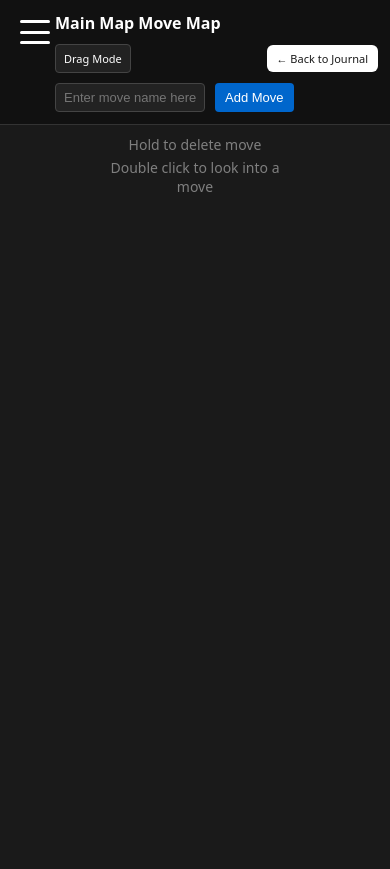
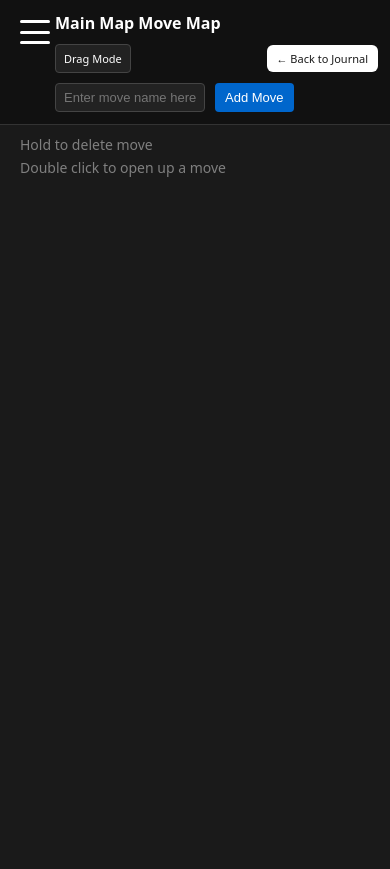
Before and after one commit to AUrbano2000/bjj-tracker, a Flask app: page /moves in a window 390 px wide. Run offline with Flask 3, Linux system fonts and the light colour scheme; data comes from the database, SQL or seed files in the repository; data that the repository does not hold is empty.

Commit message:
Improve mobile UX: bigger moves, double-tap detection, progress dial, positioned popup

```diff
--- a/static/drag.js
+++ b/static/drag.js
@@ -82,8 +82,12 @@ setupLineClickHandlers();
 document.querySelectorAll(".move").forEach(move => {
   let offsetX, offsetY, dragging = false;
   let longPressTimer = null;
+  let showPopupTimer = null;
   let longPressPopup = null;
+  let progressDial = null;
   let hasMoved = false;
+  let startX = 0, startY = 0;
+  let lastTap = 0;
 
   // Helper to get position from mouse or touch event
   function getEventPosition(e) {
@@ -94,19 +98,50 @@ document.querySelectorAll(".move").forEach(move => {
   }
 
   function showLongPressPopup() {
+    const rect = move.getBoundingClientRect();
     longPressPopup = document.createElement('div');
     longPressPopup.style.position = 'fixed';
-    longPressPopup.style.top = '50%';
-    longPressPopup.style.left = '50%';
-    longPressPopup.style.transform = 'translate(-50%, -50%)';
+    longPressPopup.style.left = rect.left + rect.width / 2 + 'px';
+    longPressPopup.style.top = (rect.top - 30) + 'px';
+    longPressPopup.style.transform = 'translateX(-50%)';
     longPressPopup.style.background = '#0066cc';
     longPressPopup.style.color = 'white';
-    longPressPopup.style.padding = '15px 25px';
-    longPressPopup.style.borderRadius = '8px';
-    longPressPopup.style.fontSize = '16px';
+    longPressPopup.style.padding = '8px 16px';
+    longPressPopup.style.borderRadius = '6px';
+    longPressPopup.style.fontSize = '14px';
     longPressPopup.style.zIndex = '10000';
+    longPressPopup.style.whiteSpace = 'nowrap';
     longPressPopup.textContent = 'Hold to delete move';
     document.body.appendChild(longPressPopup);
+
+    // Create progress dial
+    progressDial = document.createElement('div');
+    progressDial.style.position = 'fixed';
+    progressDial.style.left = rect.left + rect.width / 2 + 'px';
+    progressDial.style.top = rect.top + rect.height / 2 + 'px';
+    progressDial.style.transform = 'translate(-50%, -50%)';
+    progressDial.style.width = '60px';
+    progressDial.style.height = '60px';
+    progressDial.style.borderRadius = '50%';
+    progressDial.style.border = '4px solid rgba(255, 255, 255, 0.3)';
+    progressDial.style.borderTop = '4px solid white';
+    progressDial.style.zIndex = '10001';
+    progressDial.style.animation = 'spin 2.5s linear';
+    progressDial.style.pointerEvents = 'none';
+
+    const style = document.createElement('style');
+    style.textContent = `
+      @keyframes spin {
+        0% { transform: translate(-50%, -50%) rotate(0deg); }
+        100% { transform: translate(-50%, -50%) rotate(360deg); }
+      }
+    `;
+    if (!document.querySelector('style[data-spin-animation]')) {
+      style.setAttribute('data-spin-animation', 'true');
+      document.head.appendChild(style);
+    }
+
+    document.body.appendChild(progressDial);
   }
 
   function removeLongPressPopup() {
@@ -114,10 +149,29 @@ document.querySelectorAll(".move").forEach(move => {
       longPressPopup.remove();
       longPressPopup = null;
     }
+    if (progressDial) {
+      progressDial.remove();
+      progressDial = null;
+    }
   }
 
   function handleStart(e) {
     hasMoved = false;
+    const pos = getEventPosition(e);
+    startX = pos.clientX;
+    startY = pos.clientY;
+
+    // Handle double-tap on mobile
+    const currentTime = new Date().getTime();
+    const tapLength = currentTime - lastTap;
+    if (tapLength < 500 && tapLength > 0) {
+      // Double tap detected
+      e.preventDefault();
+      const moveName = move.querySelector('.move-name').textContent;
+      openMoveProfile(moveName);
+      return;
+    }
+    lastTap = currentTime;
 
     if (connectMode) {
       // Connect mode: select moves to connect
@@ -156,36 +210,48 @@ document.querySelectorAll(".move").forEach(move => {
     } else {
       // Drag mode
       dragging = true;
-      const pos = getEventPosition(e);
       const canvas = document.getElementById("canvas").getBoundingClientRect();
       offsetX = pos.clientX - move.getBoundingClientRect().left;
       offsetY = pos.clientY - move.getBoundingClientRect().top;
       e.preventDefault();
 
-      // Start long press timer
+      // Start timer to show popup after 0.5s
+      showPopupTimer = setTimeout(() => {
+        if (!hasMoved) {
           showLongPressPopup();
+          // Start long press timer for actual deletion
           longPressTimer = setTimeout(() => {
             removeLongPressPopup();
             // Remove from map (hide it)
             move.style.display = 'none';
             dragging = false;
-      }, 3000);
+          }, 2500); // 2.5 more seconds after popup shows (3s total)
+        }
+      }, 500);
     }
   }
 
   function handleMove(e) {
     if (!dragging) return;
-    hasMoved = true;
     e.preventDefault();
 
-    // Cancel long press if user starts dragging
+    const pos = getEventPosition(e);
+    const distance = Math.sqrt(Math.pow(pos.clientX - startX, 2) + Math.pow(pos.clientY - startY, 2));
+
+    // If moved more than 5px, cancel long press
+    if (distance > 5) {
+      hasMoved = true;
+      if (showPopupTimer) {
+        clearTimeout(showPopupTimer);
+        showPopupTimer = null;
+      }
       if (longPressTimer) {
         clearTimeout(longPressTimer);
         removeLongPressPopup();
         longPressTimer = null;
       }
+    }
 
-    const pos = getEventPosition(e);
     const canvas = document.getElementById("canvas").getBoundingClientRect();
     move.style.left = (pos.clientX - canvas.left - offsetX) + "px";
     move.style.top = (pos.clientY - canvas.top - offsetY) + "px";
@@ -193,6 +259,10 @@ document.querySelectorAll(".move").forEach(move => {
   }
 
   function handleEnd() {
+    if (showPopupTimer) {
+      clearTimeout(showPopupTimer);
+      showPopupTimer = null;
+    }
     if (longPressTimer) {
       clearTimeout(longPressTimer);
       removeLongPressPopup();
--- a/templates/moves.html
+++ b/templates/moves.html
@@ -252,7 +252,7 @@
 
       .move {
         position: absolute;
-        padding: 14px 20px;
+        padding: 16px 24px;
         background: #222;
         color: white;
         border: 1px solid #444;
@@ -261,10 +261,10 @@
         user-select: none;
         display: flex;
         align-items: center;
-        gap: 8px;
-        font-size: 16px;
-        min-width: 100px;
-        min-height: 44px;
+        gap: 10px;
+        font-size: 18px;
+        min-width: 120px;
+        min-height: 50px;
       }
 
       .move:active {
@@ -489,9 +489,9 @@
     </header>
 
     <div id="canvas">
-      <div style="position: absolute; top: 10px; left: 50%; transform: translateX(-50%); text-align: center; opacity: 0.7; pointer-events: none; z-index: 1;">
+      <div style="position: absolute; top: 10px; left: 20px; text-align: left; opacity: 0.7; pointer-events: none; z-index: 1;">
         <div style="font-size: 14px; color: #aaa;">Hold to delete move</div>
-        <div style="font-size: 14px; color: #aaa; margin-top: 4px;">Double click to look into a move</div>
+        <div style="font-size: 14px; color: #aaa; margin-top: 4px;">Double click to open up a move</div>
       </div>
       <svg id="lines-layer">
         <defs>
```
Lines whose indentation alone changed are shown as unchanged.
